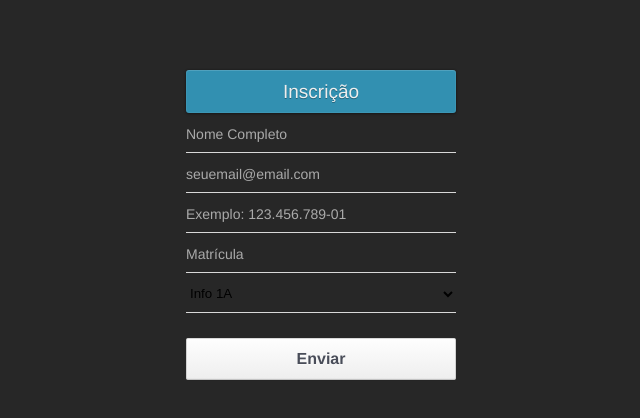
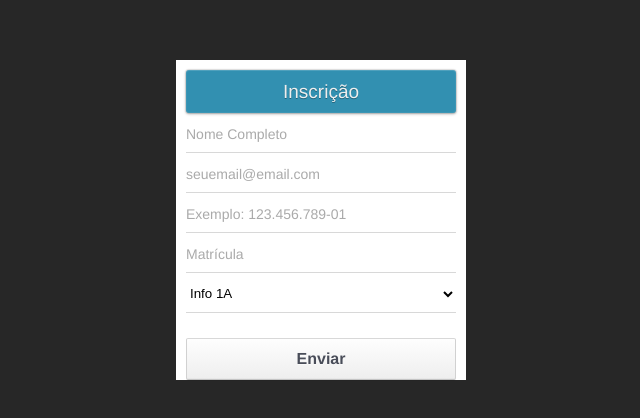
Before and after one commit to cristinaingrid/SEMANAINFO, a plain HTML site: page inscriçao.html in a window 1280 px wide. Shown: the part 180-598 px from the top of the page, without its empty margins (319-959 px from the left). Drawn offline with Linux system fonts and the light colour scheme.

Commit message:
professor

```diff
--- a/assets/formulario.css
+++ b/assets/formulario.css
@@ -54,6 +54,8 @@ body {
   width: 270px;
   height: 300px;
   text-align: center;
+  padding: 10px;
+  background-color: white;
 }
 
 .register-title {
--- a/assets/inscriçao.css
+++ b/assets/inscriçao.css
@@ -24,6 +24,8 @@ body {
   width: 270px;
   height: 300px;
   text-align: center;
+  padding: 10px;
+  background-color: white;
 }
 
 .register-title {
```
